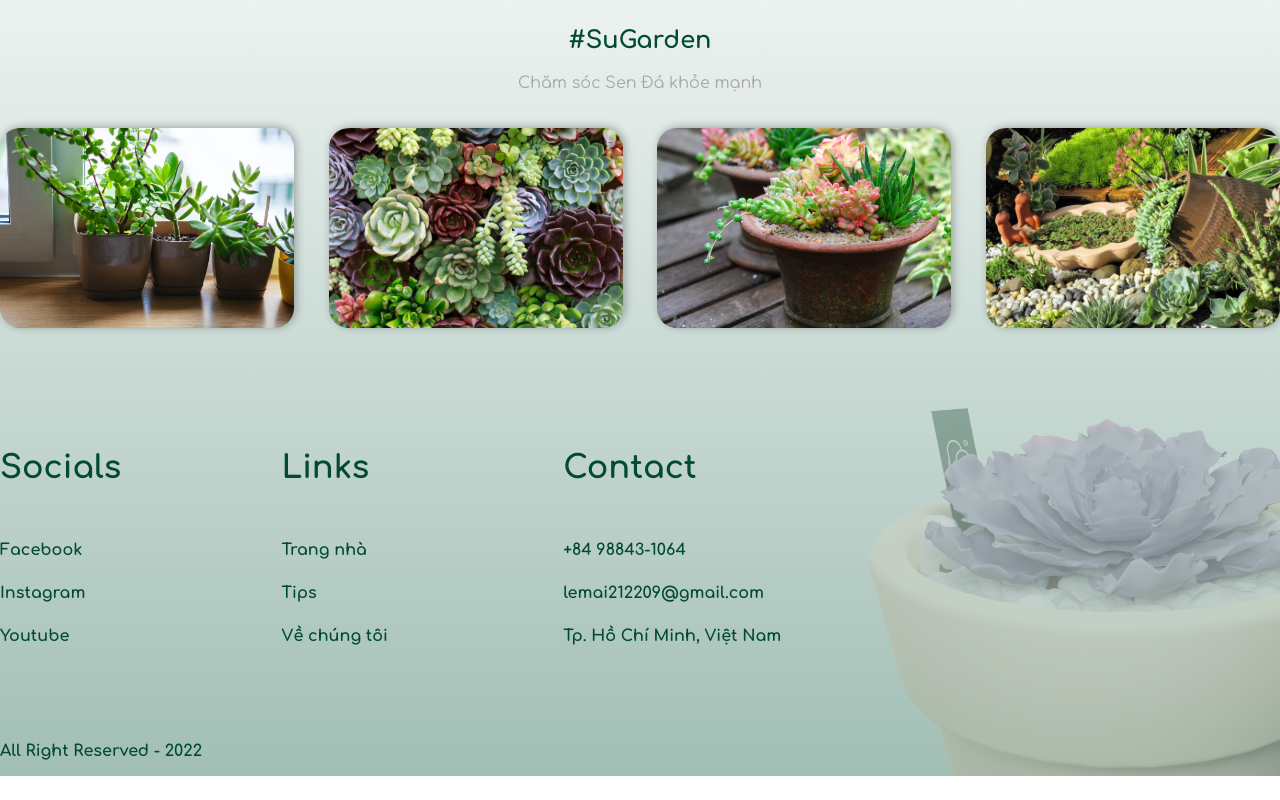
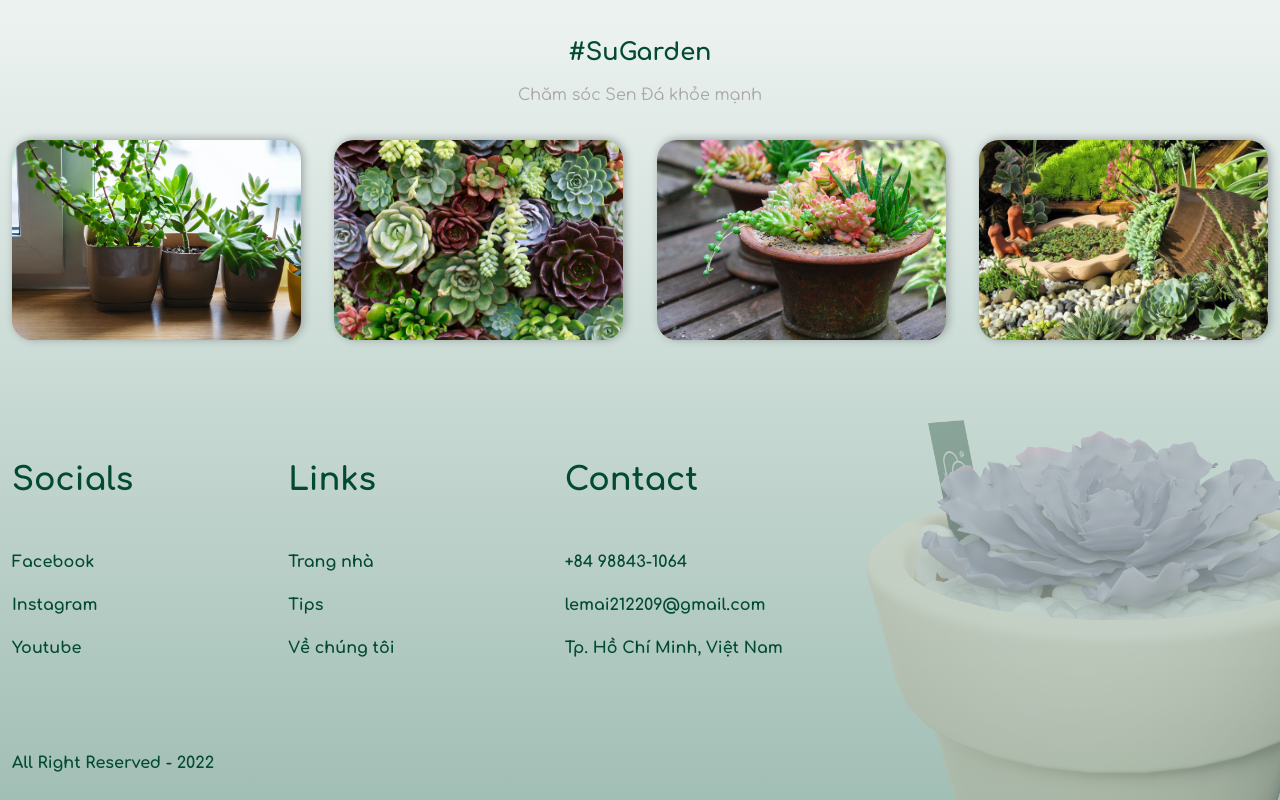
Before and after one commit to aquapaka/sugarden-webapp, a React (Vite) app: page / in a window 1280 px wide. Shown: the part 2338-3138 px from the top of the page. Before the commit the page ends 3114 px from the top, so only its background shows below. Built offline with nearby package versions, Linux system fonts and the light colour scheme.

Commit message:
Fixing overflow on mobile

```diff
--- a/src/App.styles.ts
+++ b/src/App.styles.ts
@@ -25,7 +25,11 @@ export const GlobalStyle = createGlobalStyle`
 `;
 
 export const Wrapper = styled.div`
+  overflow: hidden;
+`;
+
+export const WrapperOfApp = styled.div`
   max-width: 1280px;
   margin: auto;
-  overflow: hidden;
+  padding: 12px;
 `;
--- a/src/App.tsx
+++ b/src/App.tsx
@@ -9,7 +9,7 @@ import Gallery from "./components/Gallery";
 import Footer from "./components/Footer";
 
 // Styles
-import {GlobalStyle, Wrapper} from "./App.styles";
+import {GlobalStyle, Wrapper, WrapperOfApp} from "./App.styles";
 
 import potCanhBuom from './assets/pots/canh buom.png';
 import potPhatBa from './assets/pots/phat ba.png';
@@ -33,6 +33,7 @@ function App() {
     <>
       <GlobalStyle/>
       <Wrapper className="App">
+        <WrapperOfApp>
           <NavBar/>
           <WelcomeSection/>
           <CaringNotice/>
@@ -40,6 +41,7 @@ function App() {
           <TopSellingProduct products={products}/>
           <Gallery/>
           <Footer/>
+        </WrapperOfApp>
       </Wrapper>
     </>
   )
--- a/src/components/Footer.styles.ts
+++ b/src/components/Footer.styles.ts
@@ -5,7 +5,6 @@ export const Wrapper = styled.div`
   display: flex;
   padding: 80px 0;
   font-weight: 700;
-  overflow-y: clip;
 `;
 
 export const InfoColumn = styled.div`
```
Also changed, not shown: src/components/BuyingNotice.tsx (deleted, +0 -9 lines). Lines whose indentation alone changed are shown as unchanged.
